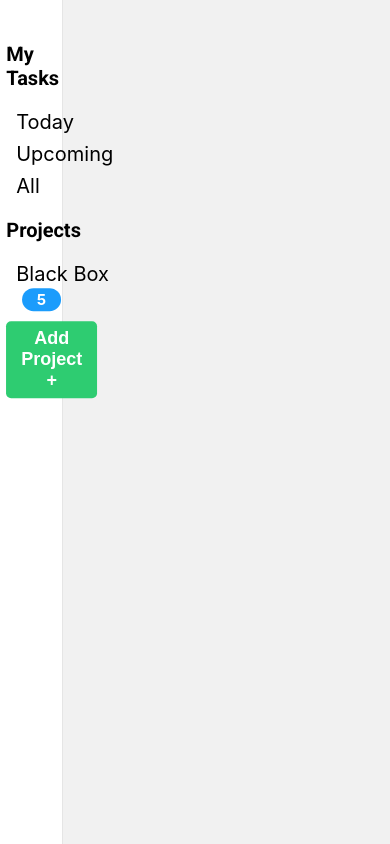
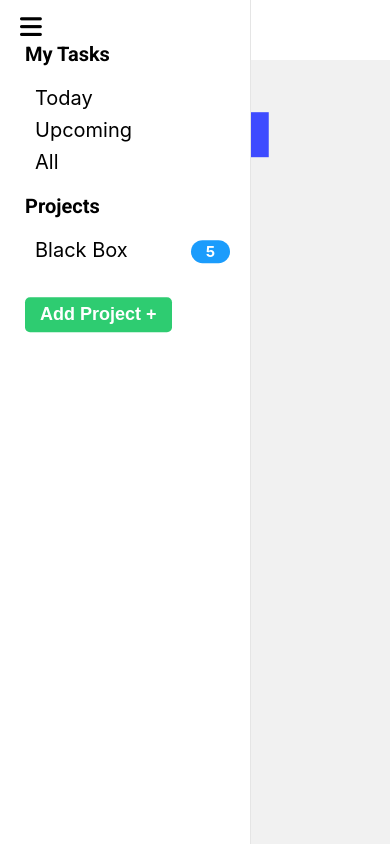
Before and after one commit to Damango/Simple-Project-Manager, a React (Create React App) app: page / in a window 390 px wide. Built offline with nearby package versions, Linux system fonts and the light colour scheme.

Commit message:
Mobile Friendly Changes

```diff
--- a/src/Components/ProjectManager/ProjectManager.css
+++ b/src/Components/ProjectManager/ProjectManager.css
@@ -13,6 +13,17 @@
 
 	float: left;
 	background-color: white;
+}
+
+.side-bar-container-closed {
+	position: fixed;
+	width: 13%;
+	height: 100vh;
+	border-right: 1px solid rgba(0, 0, 0, 0.1);
+
+	float: left;
+	background-color: white;
+	transition: 0.3s;
 }
 
 .side-bar {
@@ -165,8 +176,20 @@
 	margin-right: 10px;
 }
 
+.fa-bars {
+	display: none;
+}
+
 @media only screen and (max-width: 1500px) {
 	.side-bar-container {
+		position: relative;
+		width: 16%;
+		height: 100vh;
+
+		float: left;
+	}
+
+	.side-bar-container-closed {
 		position: relative;
 		width: 16%;
 		height: 100vh;
@@ -186,3 +209,80 @@
 		width: 95%;
 	}
 }
+
+@media only screen and (max-width: 1400px) {
+	.side-bar-container {
+		position: absolute;
+		width: 20%;
+		height: 100vh;
+		z-index: 5;
+		overflow-x: hidden;
+		left: 0px;
+		float: left;
+		transition: 0.3s;
+	}
+
+	.side-bar-container-closed {
+		position: absolute;
+		left: -300px;
+		width: 20%;
+		height: 100vh;
+		z-index: 5;
+		overflow-x: hidden;
+
+		float: left;
+		transition: 0.3s;
+	}
+
+	.fa-bars {
+		position: absolute;
+		display: inline-block;
+		z-index: 10;
+		top: 15px;
+		left: 20px;
+		font-size: 25px;
+	}
+
+	.fa-bars:hover {
+		cursor: pointer;
+	}
+
+	.main-view-header span {
+		margin-left: 50px;
+	}
+
+	.main-view-container {
+		position: relative;
+		width: 100%;
+		height: 100vh;
+
+		float: right;
+	}
+
+	.main-view {
+		width: 95%;
+	}
+}
+
+@media only screen and (max-width: 1250px) {
+	.main-view {
+		overflow-x: scroll;
+		overflow-y: hidden;
+	}
+
+	.side-bar-container {
+		position: absolute;
+		width: 250px;
+		height: 100vh;
+		z-index: 5;
+		overflow-x: hidden;
+		left: 0px;
+		float: left;
+		transition: 0.3s;
+	}
+
+	.fas-bars {
+		top: 0px !important;
+		color: red;
+	}
+}
--- a/src/Components/ProjectManager/ProjectManager.js
+++ b/src/Components/ProjectManager/ProjectManager.js
@@ -92,7 +92,16 @@ const ProjectManager = (props) => {
         else {
             setProjects(JSON.parse(localStorage.getItem('projectmanager')))
         }
+
+
+        if(window.screen.width <= 1400){
+
+        }
+
+
     }, [])
+
+
 
 
     function renderState() {
@@ -409,9 +418,22 @@ const ProjectManager = (props) => {
         //localStorage.setItem('projectmanager', JSON.stringify({});
     }
 
+    function changeSideBar(){
+
+        if(document.querySelector('.side-bar-container') != null){
+            document.querySelector('.side-bar-container').className = 'side-bar-container-closed'
+        }
+
+        else{
+            document.querySelector('.side-bar-container-closed').className = 'side-bar-container'
+        }
+
+
+    }
+
 
     return (<div className="project-manager-container">
-
+ <i className="fas fa-bars" onClick={changeSideBar}></i>
         <div className="side-bar-container">
 
 
@@ -420,6 +442,7 @@ const ProjectManager = (props) => {
                 <div className="side-bar-tasks">
 
                     <div className="side-bar-tasks-container my-tasks">
+
                         <div className="side-bar-task-header">My Tasks</div>
 
                         <div className="side-bar-sub-heading-container">
@@ -459,7 +482,7 @@ const ProjectManager = (props) => {
         </div>
 
         <div className="main-view-container">
-            <div className="main-view-header">{activeTitle} <i className="fas fa-cog project-settings" onClick={openProjectDelete}></i>{renderProjectDelete()} {renderCreateTask()}</div>
+            <div className="main-view-header"><span>{activeTitle}</span> <i className="fas fa-cog project-settings" onClick={openProjectDelete}></i>{renderProjectDelete()} {renderCreateTask()}</div>
 
             <div className="main-view">
 
--- a/src/Components/ProjectTasks/ProjectTasks.css
+++ b/src/Components/ProjectTasks/ProjectTasks.css
@@ -1,4 +1,4 @@
-.project-tasks-container{
+.project-tasks-container {
 	position: relative;
 	height: 100%;
 	width: 100%;
@@ -6,32 +6,27 @@ width: 100%;
 	margin-top: 20px;
 }
 
-
-
-.project-tasks-title{
+.project-tasks-title {
 	background-color: white;
 }
 
-
-.project-tasks-wrapper{
+.project-tasks-wrapper {
 	position: relative;
 
 	display: flex;
 	justify-content: space-between;
 	height: 100%;
-
-
 }
 
-.task-types-title{
+.task-types-title {
 	margin-top: 5px;
 	margin-bottom: 20px;
 	font-weight: bold;
 }
 
-.task-column{
+.task-column {
 	position: relative;
-    overflow-x:scroll;
+	overflow-x: scroll;
 	border-radius: 3px;
 	width: 23%;
 	height: 90%;
@@ -58,5 +53,14 @@ margin-top: 20px;
 
 /* Handle on hover */
 ::-webkit-scrollbar-thumb:hover {
-    background: gray
+	background: gray;
 }
+
+@media only screen and (max-width: 1250px) {
+	.project-tasks-container {
+		width: 1500px;
+	}
+	.task-column {
+		width: 2000px !important;
+	}
+}
```
Also changed, not shown: src/Components/ProjectTasks/Task/Task.css (+3 -5 lines). Lines whose indentation alone changed are shown as unchanged.
